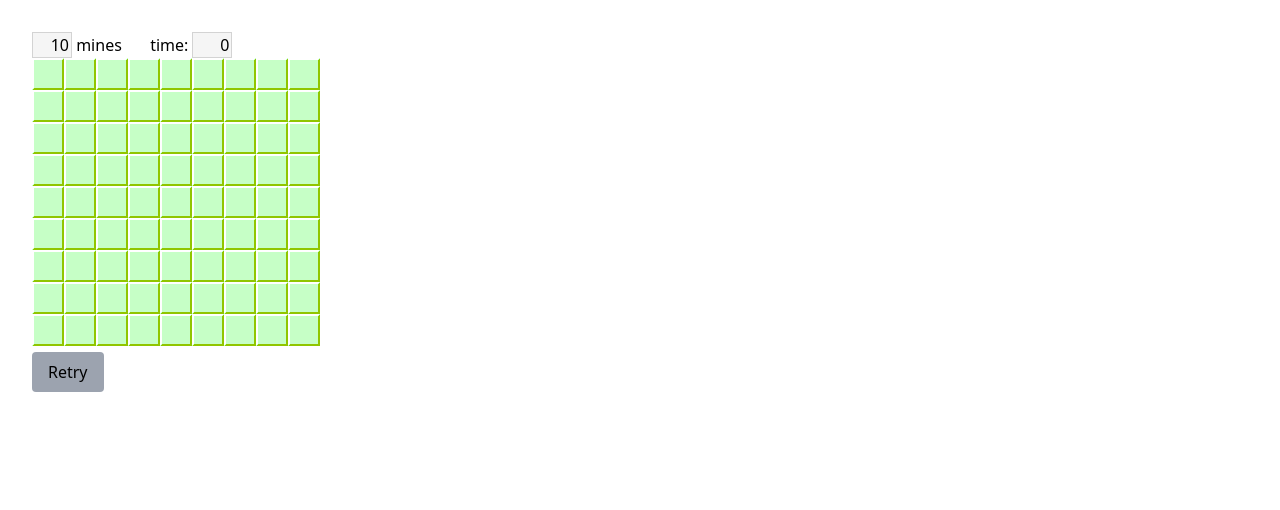
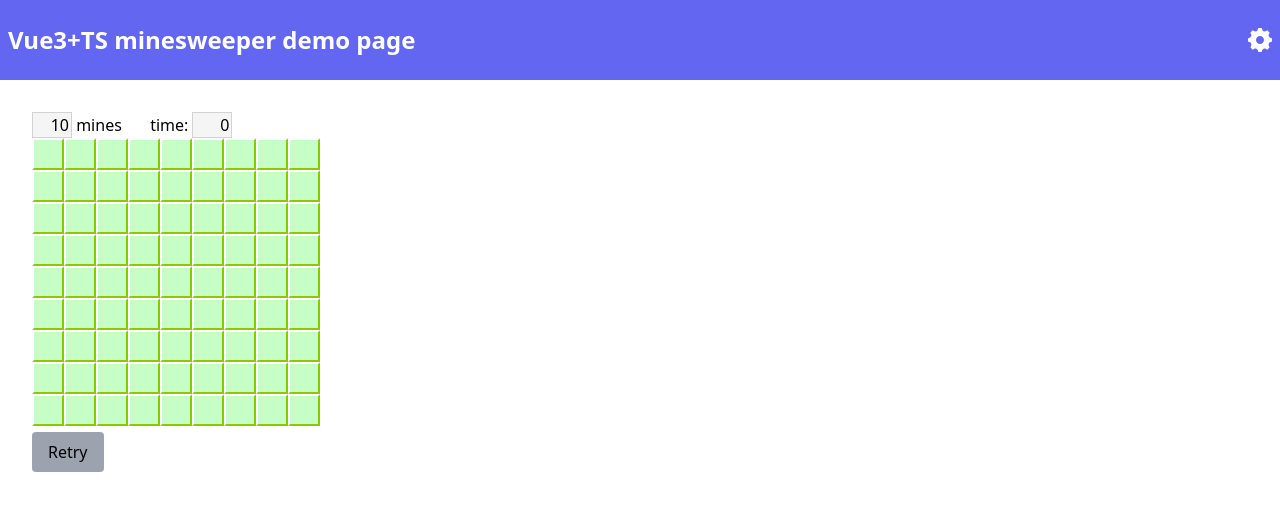
Before and after one commit to nejiko96/vue3-ts-minesweeper, a Vue app: page / in a window 1280 px wide. Shown: the top 510 px of the page. Built offline with nearby package versions, Linux system fonts and the light colour scheme.

Commit message:
[WIP] page header

```diff
--- a/src/App.vue
+++ b/src/App.vue
@@ -15,5 +15,61 @@ const settings: SettingsType = {
 </script>
 
 <template>
-  <MsGame :settings="settings" />
+  <header class="bg-indigo-500 text-white">
+    <nav
+      class="
+        container mx-auto px-2 py-6
+        flex justify-between items-center
+      "
+    >
+      <span class="text-2xl font-semibold">
+        Vue3+TS minesweeper demo page
+      </span>
+
+      <button>
+        <svg
+          class="w-6 h-6 fill-current"
+        >
+          <path
+            d="
+                  M24 13.616
+                  v-3.232
+                  c-1.651-.587-2.694-.752-3.219-2.019
+                  v-.001
+                  c-.527-1.271.1-2.134.847-3.707
+                  l-2.285-2.285
+                  c-1.561.742-2.433 1.375-3.707.847
+                  h-.001
+                  c-1.269-.526-1.435-1.576-2.019-3.219
+                  h-3.232
+                  c-.582 1.635-.749 2.692-2.019 3.219
+                  h-.001
+                  c-1.271.528-2.132-.098-3.707-.847
+                  l-2.285 2.285
+                  c.745 1.568 1.375 2.434.847 3.707-.527 1.271-1.584 1.438-3.219 2.02
+                  v3.232
+                  c1.632.58 2.692.749 3.219 2.019.53 1.282-.114 2.166-.847 3.707
+                  l2.285 2.286c1.562-.743 2.434-1.375 3.707-.847
+                  h.001
+                  c1.27.526 1.436 1.579 2.019 3.219
+                  h3.232
+                  c.582-1.636.75-2.69 2.027-3.222
+                  h.001
+                  c1.262-.524 2.12.101 3.698.851
+                  l2.285-2.286
+                  c-.744-1.563-1.375-2.433-.848-3.706.527-1.271 1.588-1.44 3.221-2.021
+                  z
+                  m-12 2.384
+                  c-2.209 0-4-1.791-4-4
+                  s1.791-4 4-4 4 1.791 4 4-1.791 4-4 4
+                  z
+                "
+          />
+        </svg>
+      </button>
+    </nav>
+  </header>
+  <main>
+    <MsGame :settings="settings" />
+  </main>
 </template>
```
